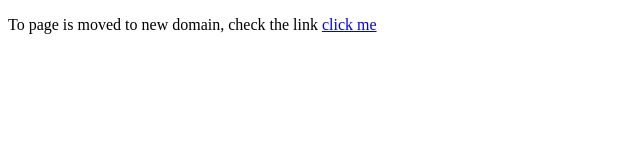
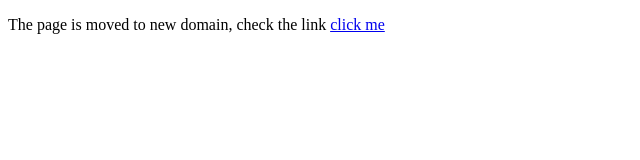
Before and after one commit to Tawseef-Rather/PORTFOLIO, a plain HTML site: page index.html in a window 1280 px wide. Shown: the full height of the page, 0-640 px from the left. Drawn offline with Linux system fonts and the light colour scheme.

Commit message:
Update index.html

```diff
--- a/index.html
+++ b/index.html
@@ -6,6 +6,6 @@
     <title>Tawseef Rather - Web Developer | Content Creator</title>
     </head>
     <body>
-        <p>To page is moved to new domain, check the link <a href='https://tawseef-ahmad.vercel.app/'>click me</a></p>
+        <p>The page is moved to new domain, check the link <a href='https://tawseef-ahmad.vercel.app/'>click me</a></p>
     </body>
 </html>
```
